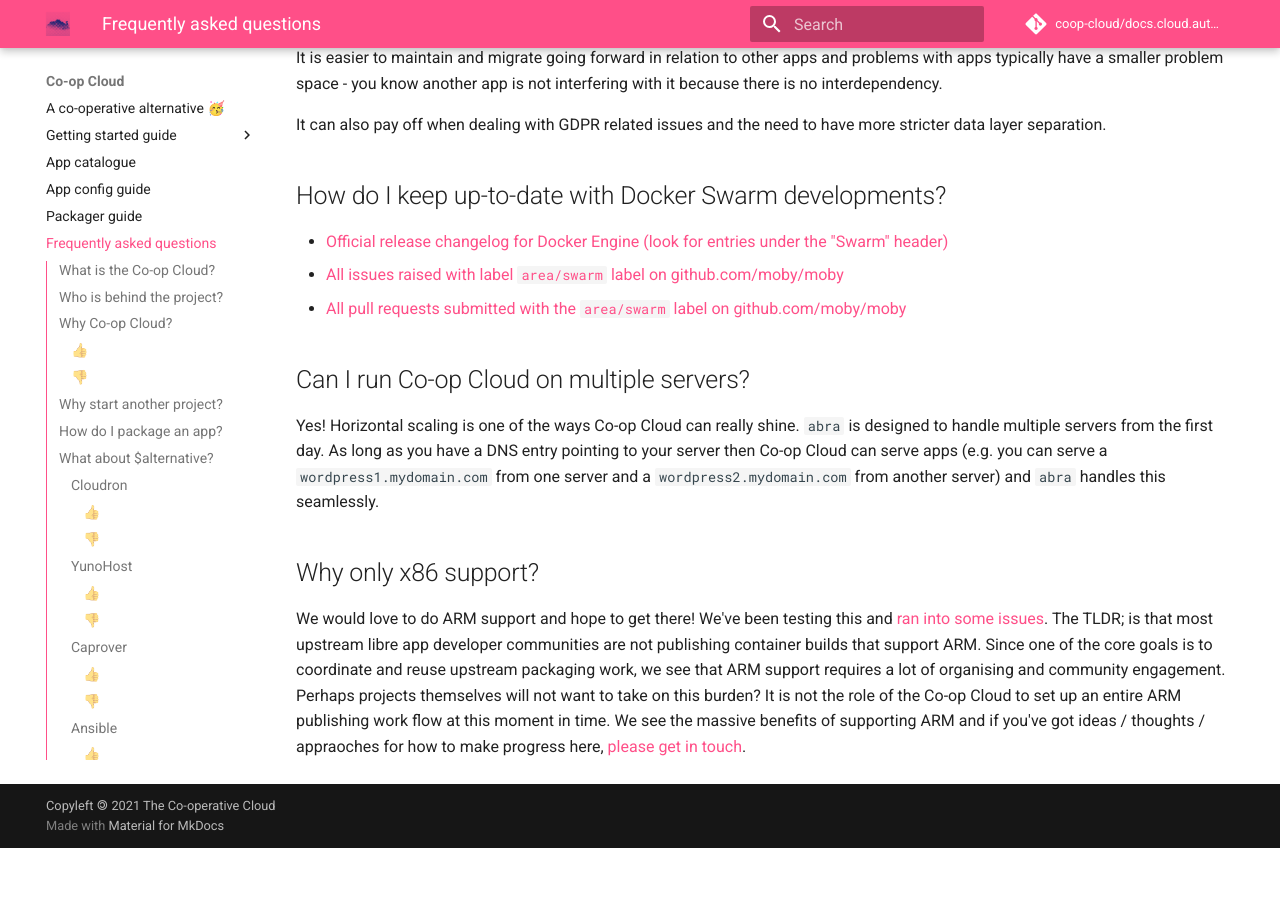
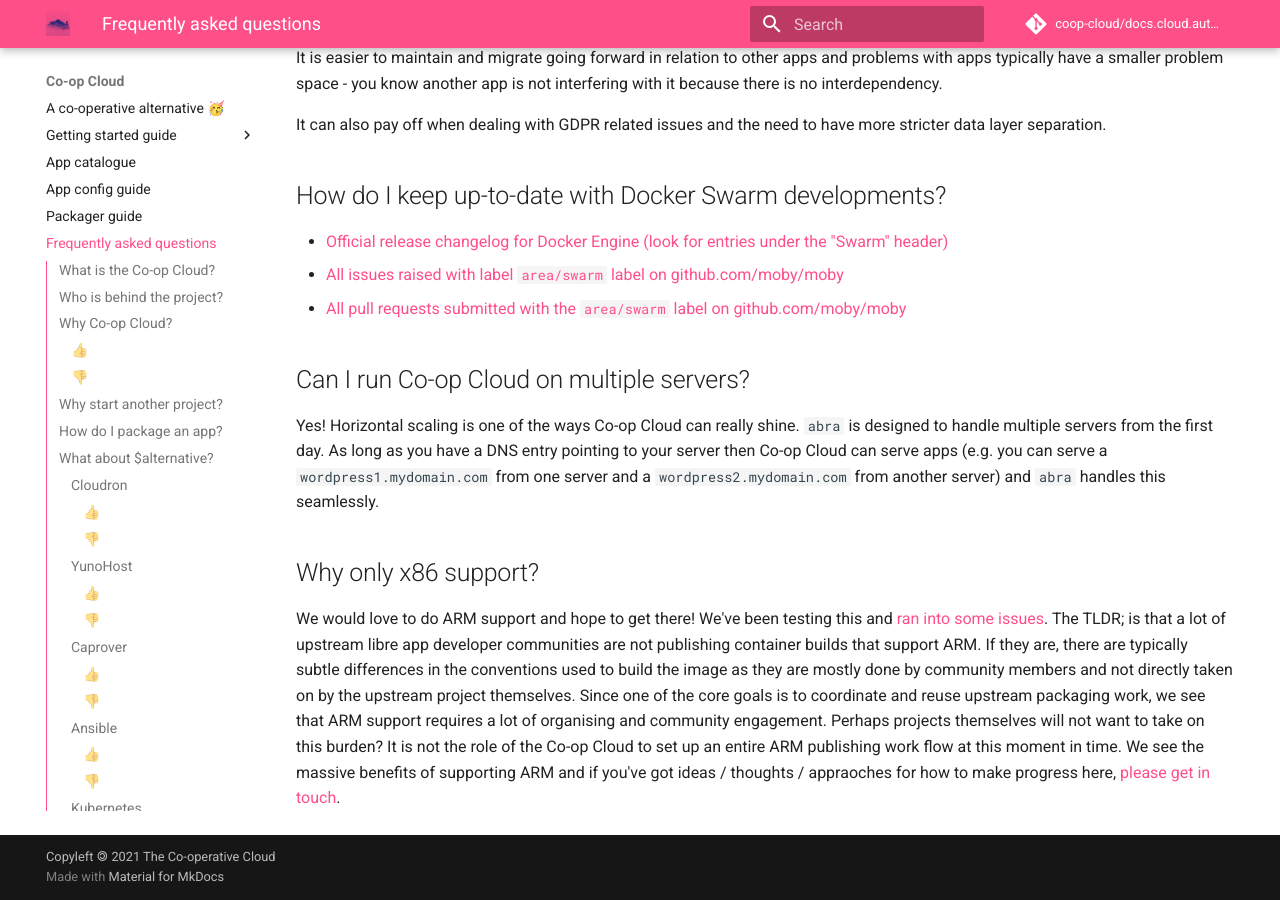
Before and after one commit to mayel/docs.coopcloud.tech, an MkDocs documentation site: the page built from docs/faq.md, in a window 1280 px wide and 900 px high, scrolled down 7056 px. Built offline with MkDocs 1.6.1 and Material for MkDocs 9.7.7, drawn with Linux system fonts in a browser that asks for light colours; before the commit the page ends 7904 px from its top, so only the background shows below that.

Commit message:
Further clarify the ARM issue

```diff
--- a/docs/faq.md
+++ b/docs/faq.md
@@ -250,4 +250,4 @@
 
 ## Why only x86 support?
 
-We would love to do ARM support and hope to get there! We've been testing this and [ran into some issues](https://git.autonomic.zone/coop-cloud/organising/issues/25). The TLDR; is that most upstream libre app developer communities are not publishing container builds that support ARM. Since one of the core goals is to coordinate and reuse upstream packaging work, we see that ARM support requires a lot of organising and community engagement. Perhaps projects themselves will not want to take on this burden? It is not the role of the Co-op Cloud to set up an entire ARM publishing work flow at this moment in time. We see the massive benefits of supporting ARM and if you've got ideas / thoughts / appraoches for how to make progress here, [please get in touch](https://docs.coopcloud.tech/contact/).
+We would love to do ARM support and hope to get there! We've been testing this and [ran into some issues](https://git.autonomic.zone/coop-cloud/organising/issues/25). The TLDR; is that a lot of upstream libre app developer communities are not publishing container builds that support ARM. If they are, there are typically subtle differences in the conventions used to build the image as they are mostly done by community members and not directly taken on by the upstream project themselves. Since one of the core goals is to coordinate and reuse upstream packaging work, we see that ARM support requires a lot of organising and community engagement. Perhaps projects themselves will not want to take on this burden? It is not the role of the Co-op Cloud to set up an entire ARM publishing work flow at this moment in time. We see the massive benefits of supporting ARM and if you've got ideas / thoughts / appraoches for how to make progress here, [please get in touch](https://docs.coopcloud.tech/contact/).
```
